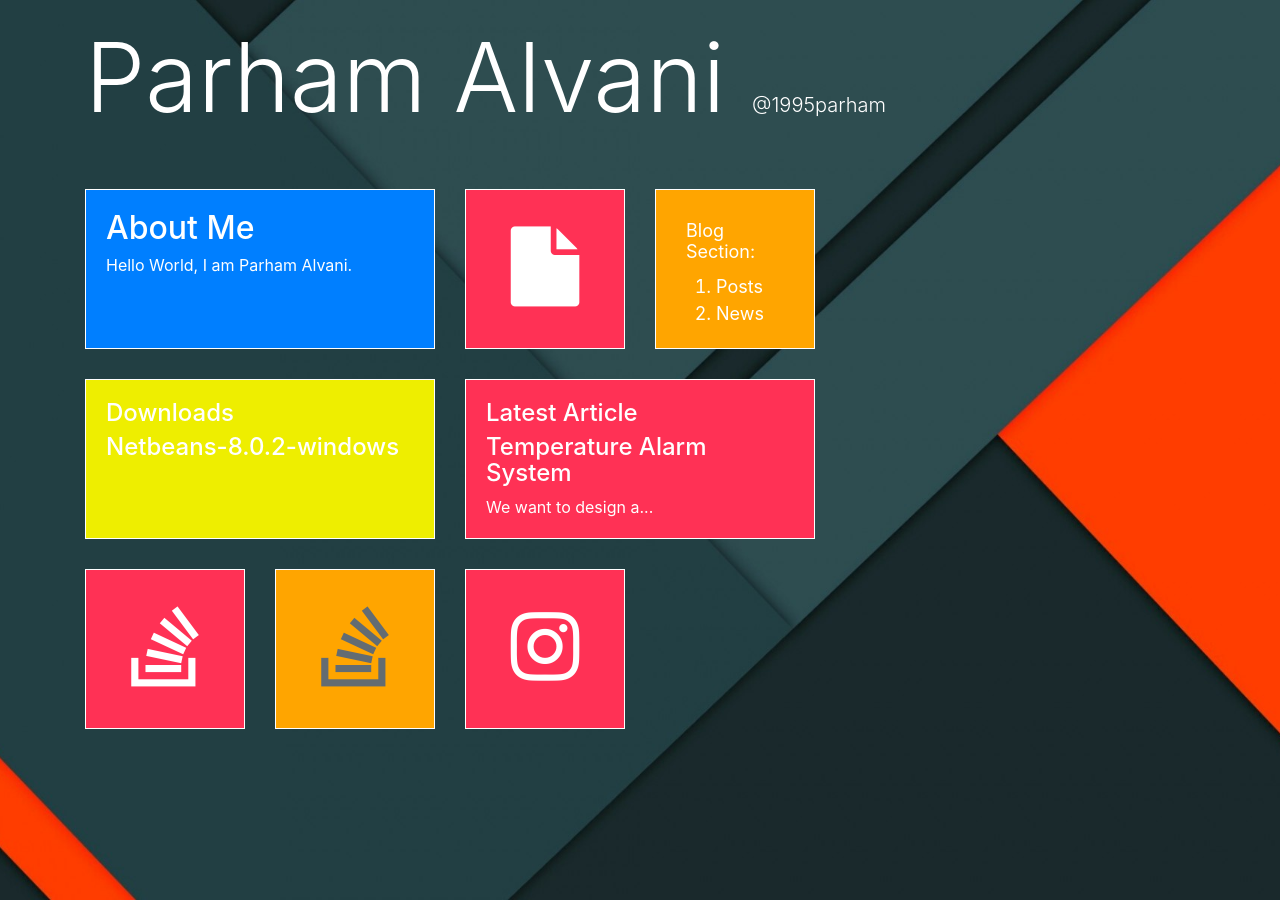
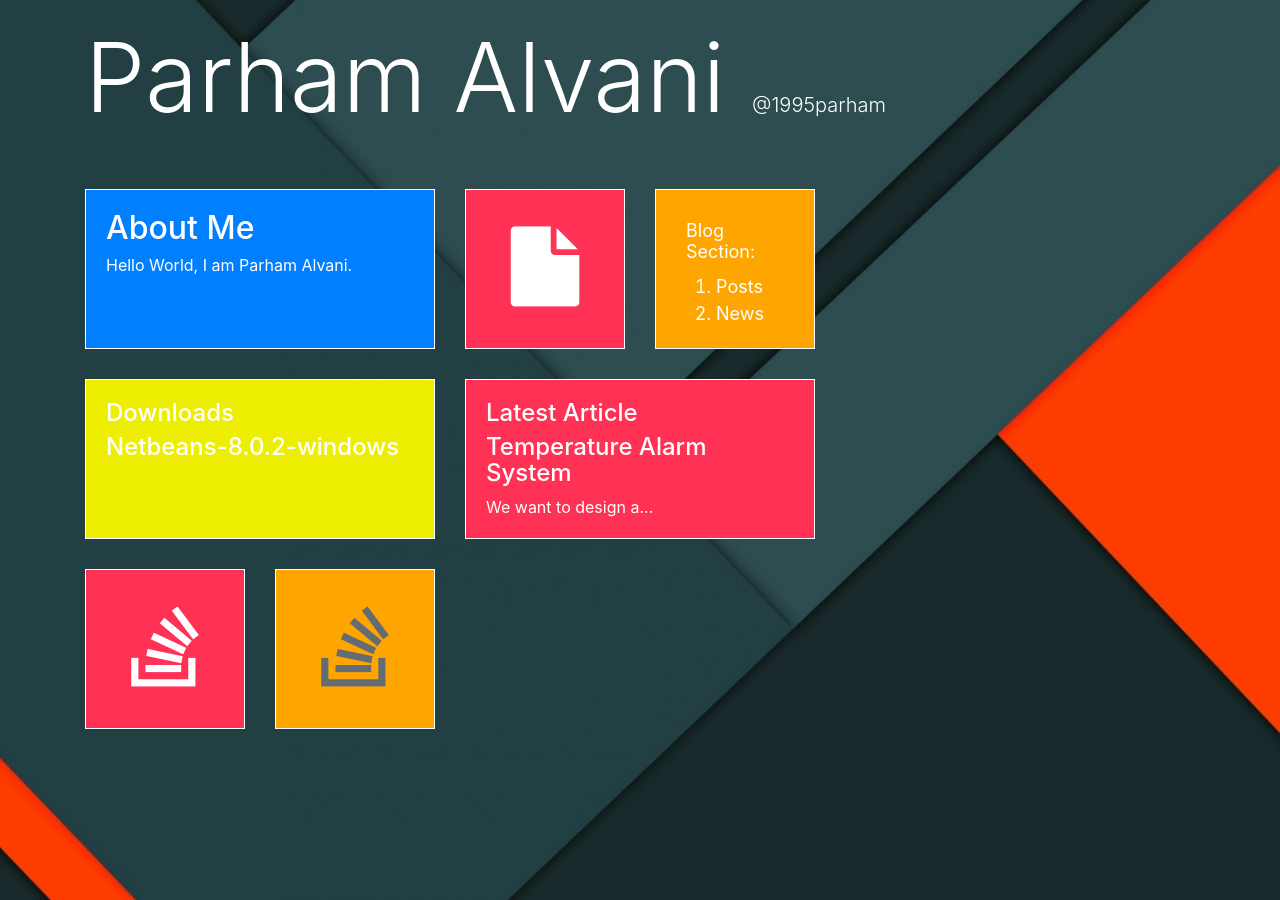
Before and after one commit to 1995parham/1995parham.github.io, a Jekyll site: the page built from index.html, in a window 1280 px wide. Built offline with Jekyll 4.4.1, drawn with Linux system fonts in a browser that asks for light colours.

Commit message:
Removes instagram link.

```diff
--- a/index.html
+++ b/index.html
@@ -106,11 +106,6 @@ description: Parham Alvani Homepage
           <i class="fa fa-stack-overflow fa-5x mt-3 text-muted" aria-hidden="true"></i>
         </a>
 			</div>
-			<div class="col-2">
-        <a href="https://www.instagram.com/1995parham/" class="tile red bord text-center">
-          <i class="fa fa-instagram fa-5x mt-3 text-white" aria-hidden="true"></i>
-        </a>
-			</div>
 		</div>
 	</nav>
 </div>
```
